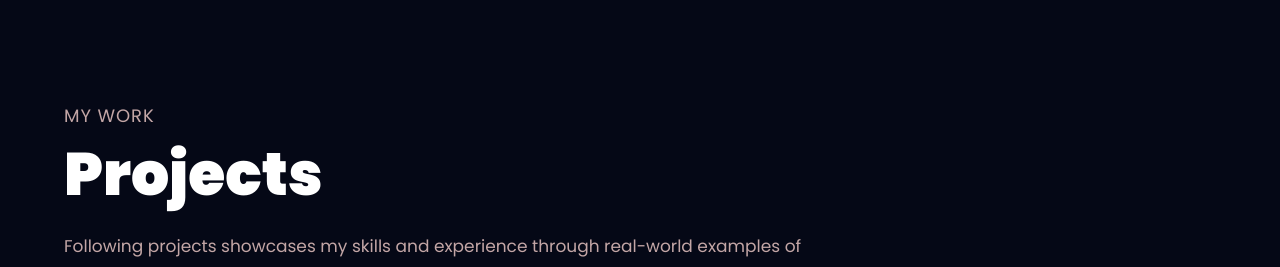
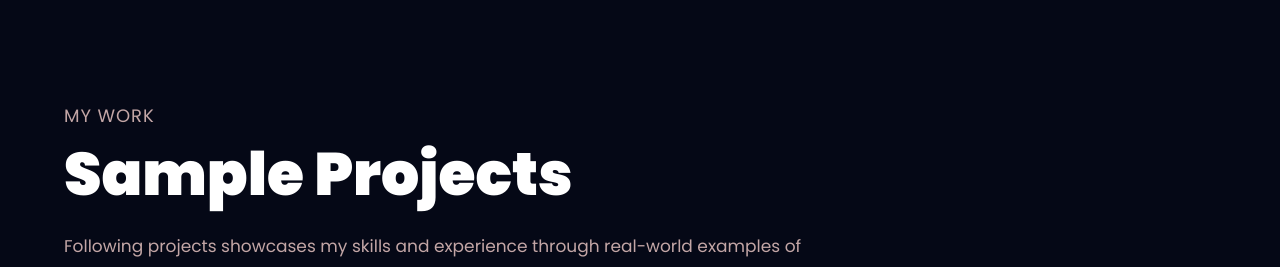
Before and after one commit to XChen601/Personal-Portfolio, a React (Create React App) app: page / in a window 1280 px wide. Shown: the part 4040-4307 px from the top of the page. Built offline with nearby package versions, Linux system fonts and the light colour scheme.

Commit message:
edited projects section

```diff
--- a/src/components/Works.jsx
+++ b/src/components/Works.jsx
@@ -16,9 +16,9 @@ const ProjectCard = ({
   source_code_link,
 }) => {
   return (
-    <div>
+    <div className="transition-transform hover:scale-110">
       <div className='bg-tertiary p-5 rounded-2xl sm:w-[360px] w-full'>
-        <div className='relative w-full h-[230px]'>
+        <div className='relative w-full h-[230px] '>
           <img
             src={image}
             alt='project_image'
@@ -64,7 +64,7 @@ const Works = () => {
     <>
       <motion.div variants={textVariant()}>
         <p className={`${styles.sectionSubText} `}>My work</p>
-        <h2 className={`${styles.sectionHeadText}`}>Projects</h2>
+        <h2 className={`${styles.sectionHeadText}`}>Sample Projects</h2>
       </motion.div>
 
       <div className='w-full flex'>
```
